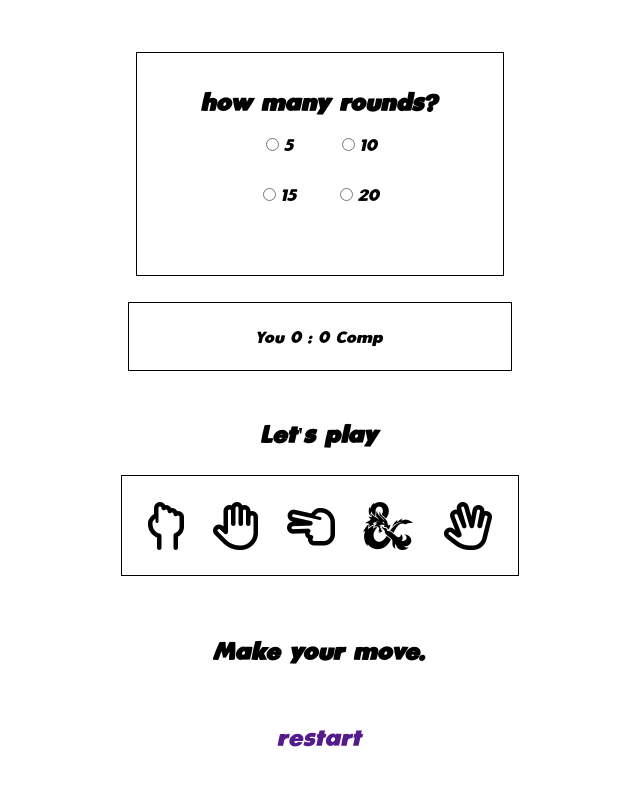
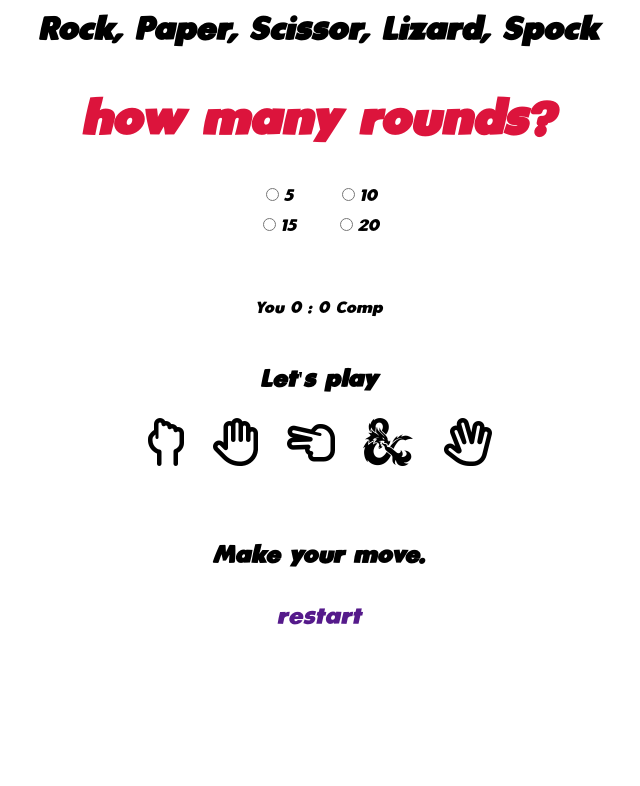
Before and after one commit to Schmelzofen/JS-Rock-Paper-Scissors, a website: page index.html in a window 1280 px wide. Shown: the whole page, without its empty margins (320-960 px from the left). Drawn offline with Linux system fonts and the light colour scheme.

Commit message:
some fixes

```diff
--- a/assets/css/style.css
+++ b/assets/css/style.css
@@ -14,35 +14,35 @@
     align-items: center;
     justify-content: center;
     flex-direction: column;
-    height: 100vh;
     font-family: Lean;
 }
 
+main > h1 {
+    padding: 1% 0 3% 0;
+}
 .rounds{
-    border: 1px solid black;
-    padding: 3% 5%;
+    padding: 1% 5%;
 }
 
-h1{
+.rounds h1{
     padding: 0 0 10% 0;
 }
 
 .round-container{
     display: grid;
     grid-template-columns: 80px 80px;
-    grid-template-rows: 50px 50px;
+    grid-template-rows: 30px 30px;
     justify-items: center;
 }
 
 .statistic{
-    border: 1px solid black;
-    padding: 2% 10%;
+    padding: 1% 10%;
     margin: 2% 0;
     text-align: center;
 }
 
 .ergebnis{
-    padding: 2% 0;
+    padding: 1% 0;
 }
 
 .statistic p{
@@ -50,8 +50,7 @@
 }
 
 .auswahl{
-    border: 1px solid black;
-    padding: 2% 1%;
+    padding: 1% 1%;
 }
 
 .auswahl div{
@@ -64,9 +63,13 @@
     justify-content: center;
 }
 
+#howMany{
+    font-size: 3rem;
+    color: crimson;
+}
 #move{
     margin: 5% 0 0 0;
-    padding: 0 0 5% 0;
+    padding: 0 0 3% 0;
 }
 
 a{
--- a/assets/js/main.js
+++ b/assets/js/main.js
@@ -46,8 +46,8 @@
     lizard.value = "lizard"
     if(funf.checked == true){
         count+=1
-        roundShow.innerHTML = `${count}/5`
-        howMany.innerHTML = "round:"
+        howMany.innerHTML = `round:  ${count}/5`
+        rounds.innerHTML = ""
         if(x.value == "rock" && gegner == "rock" || x.value == "paper" && gegner == "paper" || x.value == "scissors" && gegner == "scissors" || x.value == "spock" && gegner == "spock" || x.value == "lizard" && gegner == "lizard"){
             result.innerHTML = "D-D-D-DRAW!"
         }   else if(x.value == "rock" && gegner == "scissors" || x.value == "scissors" && gegner == "paper" || x.value == "paper" && gegner == "rock" || x.value == "spock" && gegner == "rock" || x.value == "spock" && gegner == "scissors" || x.value == "lizard" && gegner == "paper" || x.value == "lizard" && gegner == "spock" || x.value == "rock" && gegner == "lizard" || x.value == "scissors" && gegner == "lizard" || x.value == "paper" && gegner == "spock"){
@@ -70,8 +70,8 @@
                 }
     }   else if(zehn.checked == true){
         count+=1
-        rounds.innerHTML = `${count}/10`
-        howMany.innerHTML = "round:"
+        howMany.innerHTML = `round:  ${count}/10`
+        rounds.innerHTML = ""
         if(x.value == "rock" && gegner == "rock" || x.value == "paper" && gegner == "paper" || x.value == "scissors" && gegner == "scissors" || x.value == "spock" && gegner == "spock" || x.value == "lizard" && gegner == "lizard"){
             result.innerHTML = "D-D-D-DRAW!"
         }   else if(x.value == "rock" && gegner == "scissors" || x.value == "scissors" && gegner == "paper" || x.value == "paper" && gegner == "rock" || x.value == "spock" && gegner == "rock" || x.value == "spock" && gegner == "scissors" || x.value == "lizard" && gegner == "paper" || x.value == "lizard" && gegner == "spock" || x.value == "rock" && gegner == "lizard" || x.value == "scissors" && gegner == "lizard" || x.value == "paper" && gegner == "spock"){
@@ -94,8 +94,8 @@
                 }
     }   else if(funfzehn.checked == true){
         count+=1
-        rounds.innerHTML = `${count}/15`
-        howMany.innerHTML = "round:"
+        howMany.innerHTML = `round:  ${count}/15`
+        rounds.innerHTML = ""
         if(x.value == "rock" && gegner == "rock" || x.value == "paper" && gegner == "paper" || x.value == "scissors" && gegner == "scissors" || x.value == "spock" && gegner == "spock" || x.value == "lizard" && gegner == "lizard"){
             result.innerHTML = "D-D-D-DRAW!"
         }   else if(x.value == "rock" && gegner == "scissors" || x.value == "scissors" && gegner == "paper" || x.value == "paper" && gegner == "rock" || x.value == "spock" && gegner == "rock" || x.value == "spock" && gegner == "scissors" || x.value == "lizard" && gegner == "paper" || x.value == "lizard" && gegner == "spock" || x.value == "rock" && gegner == "lizard" || x.value == "scissors" && gegner == "lizard" || x.value == "paper" && gegner == "spock"){
@@ -118,8 +118,8 @@
                 }
     }   else if(zwanzig.checked == true){
         count+=1
-        rounds.innerHTML = `${count}/20`
-        howMany.innerHTML = "round:"
+        howMany.innerHTML = `round:  ${count}/20`
+        rounds.innerHTML = ""
         if(x.value == "rock" && gegner == "rock" || x.value == "paper" && gegner == "paper" || x.value == "scissors" && gegner == "scissors" || x.value == "spock" && gegner == "spock" || x.value == "lizard" && gegner == "lizard"){
             result.innerHTML = "D-D-D-DRAW!"
         }   else if(x.value == "rock" && gegner == "scissors" || x.value == "scissors" && gegner == "paper" || x.value == "paper" && gegner == "rock" || x.value == "spock" && gegner == "rock" || x.value == "spock" && gegner == "scissors" || x.value == "lizard" && gegner == "paper" || x.value == "lizard" && gegner == "spock" || x.value == "rock" && gegner == "lizard" || x.value == "scissors" && gegner == "lizard" || x.value == "paper" && gegner == "spock"){
--- a/index.html
+++ b/index.html
@@ -13,6 +13,7 @@
   </head>
   <body>
     <main>
+      <h1>Rock, Paper, Scissor, Lizard, Spock</h1>
       <section class="rounds">
         <h1 id="howMany">how many rounds?</h1>
         <div id="roundShow">
```
